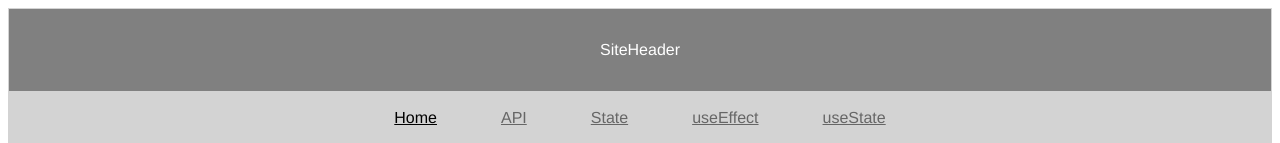
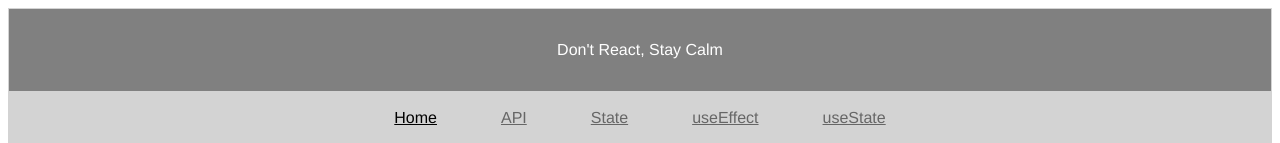
Before and after one commit to tgulu/React-Challenges, a React (Vite) app: page / in a window 1280 px wide. Shown: the top 143 px of the page. Built offline with nearby package versions, Linux system fonts and the light colour scheme.

Commit message:
add new tagline

```diff
--- a/src/components/SiteHeader/SiteHeader.jsx
+++ b/src/components/SiteHeader/SiteHeader.jsx
@@ -1,7 +1,7 @@
 import styles from "./SiteHeader.module.css";
 
 function SiteHeader() {
-  return <div className={styles.wrapper}>SiteHeader</div>;
+  return <div className={styles.wrapper}>Don't React, Stay Calm</div>;
 }
 
 export default SiteHeader;
```
